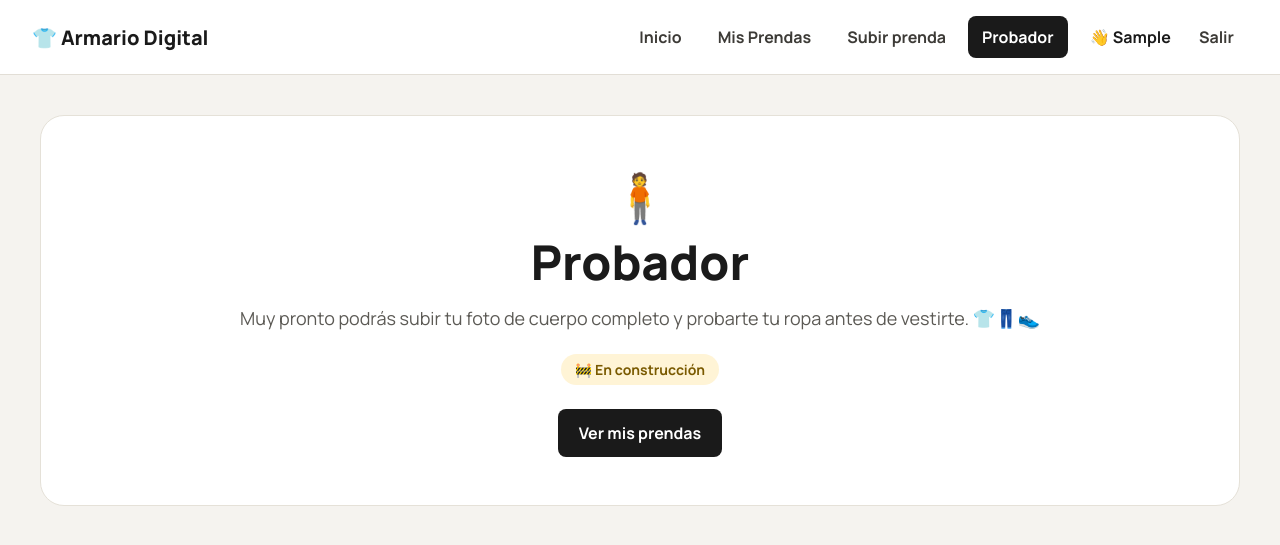
After one commit to araneaemerson-oss/armario-digital, a Flask app: page /probador in a window 1280 px wide. The commit adds this page. Shown: the top 545 px of the page. Run offline with Flask 3, Linux system fonts and the light colour scheme; the visitor is signed in with stand-in values (Sample User, id 1).

Commit message:
Nombre opcional, validaciones, probador en construcción y página 404

```diff
--- a/app.py
+++ b/app.py
@@ -72,6 +72,17 @@ def datos_globales():
 CARPETA_FOTOS = os.path.join("static", "uploads")
 os.makedirs(CARPETA_FOTOS, exist_ok=True)
 
+# Solo aceptamos fotos, y de máximo 10 MB
+EXTENSIONES_PERMITIDAS = [".jpg", ".jpeg", ".png", ".webp", ".gif"]
+app.config["MAX_CONTENT_LENGTH"] = 10 * 1024 * 1024
+
+
+def es_foto_valida(foto):
+    # ¿Llegó un archivo y termina en .jpg, .png, etc.?
+    if foto is None or foto.filename == "":
+        return False
+    extension = os.path.splitext(foto.filename)[1].lower()
+    return extension in EXTENSIONES_PERMITIDAS
 
 def guardar_foto(foto):
     # Guarda la foto con un nombre único y devuelve la ruta para la base de datos
@@ -95,6 +106,24 @@ def pedir_inicio_de_sesion():
     # Esto se ejecuta ANTES de cada página
     if request.endpoint not in PAGINAS_LIBRES and "usuario_id" not in session:
         return redirect("/entrar")
+
+
+def leer_formulario_prenda():
+    # Lee los datos del formulario (Subir y Editar usan este mismo código ♻️)
+    tipo = request.form.get("tipo", "")
+    ocasion = request.form.get("ocasion", "")
+    color = request.form.get("color", "").strip().capitalize()
+    nombre = request.form.get("nombre", "").strip()
+
+    tipos_validos = []
+    for t in TIPOS:
+        tipos_validos.append(t["valor"])
+    if tipo not in tipos_validos or ocasion not in OCASIONES:
+        return None                       # alguien mandó datos raros
+
+    if nombre == "":                      # nombre opcional: lo armamos solos
+        nombre = tipo + " " + color.lower()
+    return {"nombre": nombre, "tipo": tipo, "color": color, "ocasion": ocasion}
 
 
 @app.route("/")
@@ -137,16 +166,25 @@ def prendas():
 @app.route("/subir", methods=["GET","POST"])
 def subir():
     if request.method=="POST":
-        ruta_foto = guardar_foto(request.files["foto"])
+        datos = leer_formulario_prenda()
+        if datos is None:
+            flash("⚠️ Revisa el tipo y la ocasión de la prenda")
+            return redirect("/subir")
+
+        foto = request.files.get("foto")
+        if not es_foto_valida(foto):
+            flash("⚠️ Elige una foto en formato JPG, PNG o WEBP")
+            return redirect("/subir")
+        ruta_foto = guardar_foto(foto)
 
         conexion = conectar()
         conexion.execute(
             "INSERT INTO prendas (nombre, tipo, color, ocasion, foto, usuario_id) VALUES (?, ?, ?, ?, ?, ?)",
             (
-                request.form["nombre"].strip(),
-                request.form["tipo"],
-                request.form["color"].strip().capitalize(),
-                request.form["ocasion"],
+                datos["nombre"],
+                datos["tipo"],
+                datos["color"],
+                datos["ocasion"],
                 ruta_foto,
                 session["usuario_id"]       # 👤 la prenda es de quien inició sesión
             )
@@ -188,18 +226,28 @@ def editar(id):
         return redirect("/prendas")
 
     if request.method=="POST":
+        datos = leer_formulario_prenda()
+        if datos is None:
+            conexion.close()
+            flash("⚠️ Revisa el tipo y la ocasión de la prenda")
+            return redirect(f"/editar/{id}")
+
         ruta_foto = prenda["foto"]          # por defecto se queda la foto de antes
         foto_nueva = request.files.get("foto")
         if foto_nueva and foto_nueva.filename != "":
+            if not es_foto_valida(foto_nueva):
+                conexion.close()
+                flash("⚠️ Elige una foto en formato JPG, PNG o WEBP")
+                return redirect(f"/editar/{id}")
             ruta_foto = guardar_foto(foto_nueva)    # guardamos la nueva
             borrar_foto_del_disco(prenda["foto"])   # y borramos la vieja
 
         conexion.execute(
             "UPDATE prendas SET nombre = ?, tipo = ?, color = ?, ocasion = ?, foto = ? WHERE id = ?",
-            (   request.form["nombre"].strip(),
-                request.form["tipo"],
-                request.form["color"].strip().capitalize(),
-                request.form["ocasion"],
+            (   datos["nombre"],
+                datos["tipo"],
+                datos["color"],
+                datos["ocasion"],
                 ruta_foto,
                 id)
             )
@@ -283,5 +331,21 @@ def salir():
     return redirect("/entrar")
 
 
+@app.route("/probador")
+def probador():
+    return render_template("probador.html")
+
+
+# ---------- Páginas de error ----------
+@app.errorhandler(404)
+def pagina_no_encontrada(error):
+    return render_template("404.html"), 404
+
+@app.errorhandler(413)
+def archivo_muy_grande(error):
+    flash("⚠️ La foto es muy pesada. El máximo es 10 MB")
+    return redirect(request.path)
+
+
 crear_tabla()
 app.run(debug=True)
--- a/static/css/style.css
+++ b/static/css/style.css
@@ -573,3 +573,33 @@ a{
 .mas-categorias .categoria {
     opacity: 0.75;
 }
+
+
+/* ---------- Formulario: nombre opcional ---------- */
+.opcional {
+    font-weight: 400;
+    color: #8A867E;
+}
+.ayuda {
+    margin: 0;
+    font-size: 13px;
+    color: #5C5A55;
+}
+
+/* ---------- Probador y página 404 ---------- */
+.proximamente {
+    text-align: center;
+}
+.proximamente .hero-botones {
+    justify-content: center;
+}
+.etiqueta-proximamente {
+    display: inline-block;
+    padding: 6px 14px;
+    border-radius: 999px;
+    background-color: #FFF4D6;
+    color: #7A5A00;
+    font-weight: 700;
+    font-size: 14px;
+    margin: 0 0 24px;
+}
--- a/templates/base.html
+++ b/templates/base.html
@@ -18,7 +18,7 @@
                 <a href="/" class="{% if request.path == '/' %}activo{% endif %}">Inicio</a>
                 <a href="/prendas" class="{% if request.path == '/prendas' or request.path.startswith('/editar') %}activo{% endif %}">Mis Prendas</a>
                 <a href="/subir" class="{% if request.path == '/subir' %}activo{% endif %}">Subir prenda</a>
-                <a href="#">Probador</a>
+                <a href="/probador" class="{% if request.path == '/probador' %}activo{% endif %}">Probador</a>
                 <span class="nav-usuario">👋 {{ session.usuario_nombre|title }}</span>
                 <a href="/salir">Salir</a>
             {% endif %}
--- /dev/null
+++ b/templates/probador.html
@@ -0,0 +1,13 @@
+{% extends "base.html" %}
+
+{% block contenido %}
+    <section class="hero proximamente">
+        <span class="zona-icono">🧍</span>
+        <h1>Probador</h1>
+        <p class="subtitulo">Muy pronto podrás subir tu foto de cuerpo completo y probarte tu ropa antes de vestirte. 👕👖👟</p>
+        <p class="etiqueta-proximamente">🚧 En construcción</p>
+        <div class="hero-botones">
+            <a href="/prendas" class="boton boton-principal">Ver mis prendas</a>
+        </div>
+    </section>
+{% endblock %}
```
Also changed, not shown: templates/404.html (added, +12 -0 lines), templates/_campos_prenda.html (added, +48 -0 lines), templates/editar.html (+1 -25 lines), templates/subir.html (+2 -25 lines), README.md.
